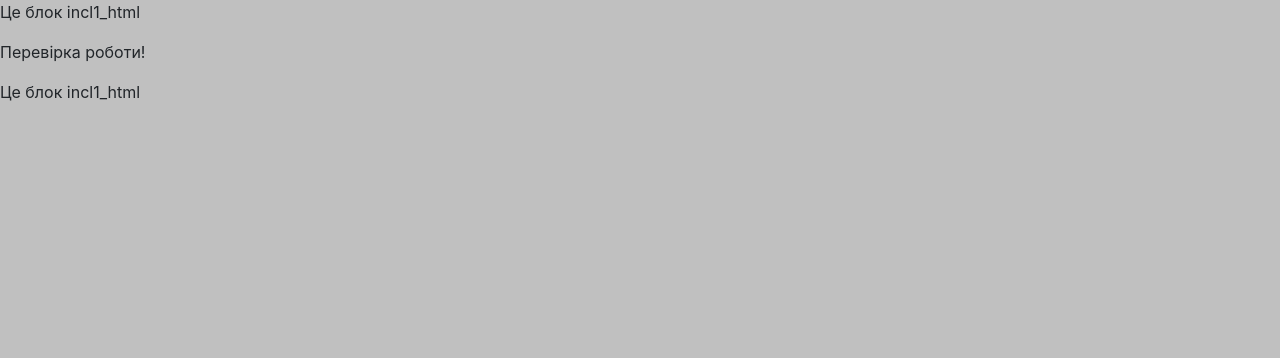
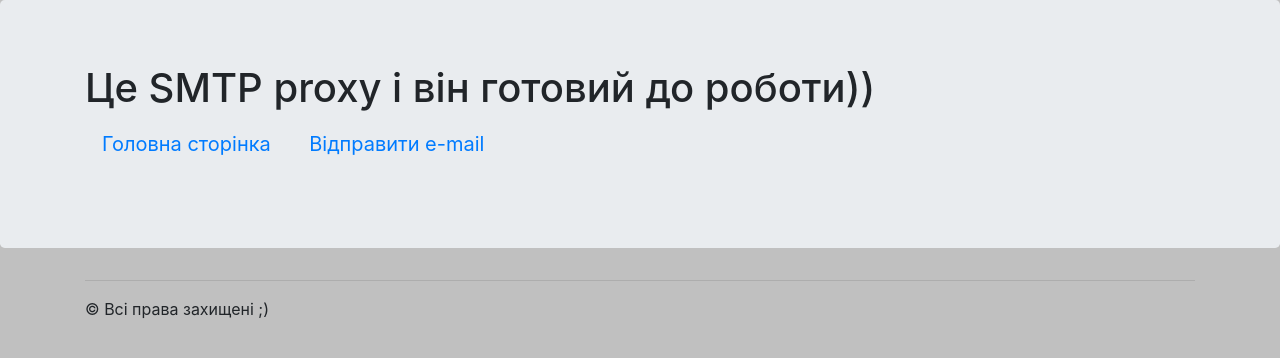
Before and after one commit to petrosernivka/SMTPproxy201811, a Django app: page / in a window 1280 px wide. Shown: the top 358 px of the page. Run offline with Django 3.2, Linux system fonts and the light colour scheme; some libraries are stand-ins or nearby versions.

Commit message:
modified mainApp/wrapper.html

```diff
--- a/mainApp/templates/mainApp/wrapper.html
+++ b/mainApp/templates/mainApp/wrapper.html
@@ -10,8 +10,18 @@
   type="text/css">
 </head>
 <body style="background: silver">
-  {% include "mainApp/includes/incl1_html.html" %}
-  {% block content %}
-  {% endblock %}
+  <div class="jumbotron">
+    <div class="container">
+      <h1>Це SMTP proxy і він готовий до роботи))</h1>
+      <p>
+        <a href="/" class="btn bth-success btn-lg">Головна сторінка</a>
+        <a href="/send_mail" class="btn bth-primary btn-lg">Відправити e-mail</a>
+      </p>
+    </div>
+  </div>
+  <div class="container">
+    <hr>
+    &copy; Всі права захищені ;)
+  </div>
 </body>
 </html>
```
